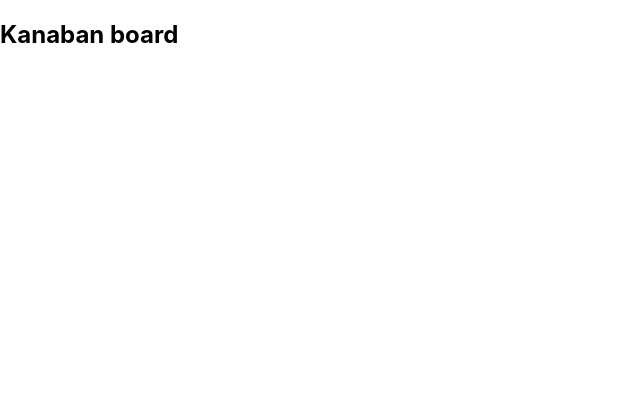
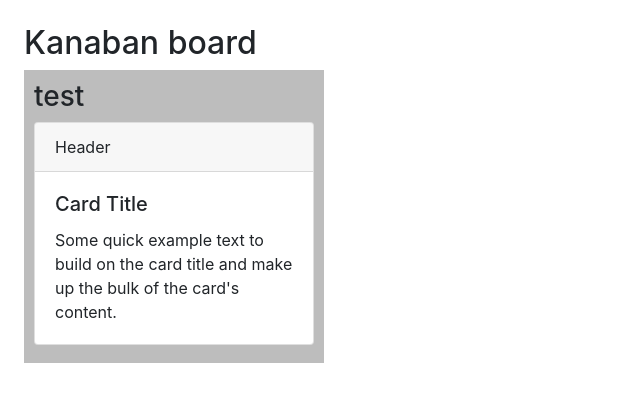
Before and after one commit to RiyaNegi/Kanban, a React (Create React App) app: page / in a window 1280 px wide. Shown: the top 402 px of the page, without its empty margins (0-640 px from the left). Built offline with nearby package versions, Linux system fonts and the light colour scheme.

Commit message:
Setup file structure

```diff
--- a/package.json
+++ b/package.json
@@ -6,7 +6,9 @@
     "@testing-library/jest-dom": "^5.11.4",
     "@testing-library/react": "^11.1.0",
     "@testing-library/user-event": "^12.1.10",
+    "bootstrap": "^4.5.3",
     "react": "^17.0.1",
+    "react-bootstrap": "^1.4.0",
     "react-dom": "^17.0.1",
     "react-redux": "^7.2.2",
     "react-scripts": "4.0.1",
--- a/public/index.html
+++ b/public/index.html
@@ -1,14 +1,15 @@
 <!DOCTYPE html>
 <html lang="en">
+
 <head>
   <meta charset="utf-8" />
   <link rel="icon" href="%PUBLIC_URL%/favicon.ico" />
+  <link rel="stylesheet" href="https://maxcdn.bootstrapcdn.com/bootstrap/4.5.0/css/bootstrap.min.css"
+    integrity="sha384-9aIt2nRpC12Uk9gS9baDl411NQApFmC26EwAOH8WgZl5MYYxFfc+NcPb1dKGj7Sk" crossorigin="anonymous" />
+
   <meta name="viewport" content="width=device-width, initial-scale=1" />
   <meta name="theme-color" content="#000000" />
-    <meta
-      name="description"
-      content="Web site created using create-react-app"
-    />
+  <meta name="description" content="Web site created using create-react-app" />
   <link rel="apple-touch-icon" href="%PUBLIC_URL%/logo192.png" />
   <!--
       manifest.json provides metadata used when your web app is installed on a
@@ -26,6 +27,7 @@
     -->
   <title>React App</title>
 </head>
+
 <body>
   <noscript>You need to enable JavaScript to run this app.</noscript>
   <div id="root"></div>
@@ -40,4 +42,5 @@
       To create a production bundle, use `npm run build` or `yarn build`.
     -->
 </body>
+
 </html>
--- a/src/App.css
+++ b/src/components/App.css
@@ -1,4 +1,4 @@
-.App {
+/* .App {
   text-align: center;
 }
 
@@ -35,4 +35,11 @@
   to {
     transform: rotate(360deg);
   }
+} */
+
+.list-container{
+  background-color: rgb(189, 189, 189);
+  border-radius: 3;
+  width: 300px;
+  padding: 10px;
 }
--- a/src/components/App.js
+++ b/src/components/App.js
@@ -1,11 +1,15 @@
-import React from 'react'
+import React, { PureComponent } from 'react'
+import List from "./List"
 
-function App() {
-  return (
-    <div className="App">
-      <h2>Kanaban board</h2>
-    </div>
-  );
+class App extends PureComponent {
+  render() {
+    return (
+      <div className="App m-4">
+        <h2>Kanaban board</h2>
+        <List title="test" />
+      </div>
+    );
+  }
 }
 
 export default App;
--- /dev/null
+++ b/src/components/List.js
@@ -0,0 +1,14 @@
+import React from "react";
+import "./App.css"
+import ListCard from "./ListCard"
+
+const List = ({ title }) => {
+    return (
+        <div className="list-container">
+            <h3>{title}</h3>
+            <ListCard />
+        </div>
+    )
+}
+
+export default List;
--- /dev/null
+++ b/src/components/ListCard.js
@@ -0,0 +1,27 @@
+import React from "react"
+import { Card } from "react-bootstrap"
+
+const ListCard = () => {
+    return (
+        <div>
+            <Card
+                // bg={Light.toLowerCase()}
+                // key={1}
+                // text={Light.toLowerCase() === 'light' ? 'dark' : 'white'}
+                // style={{ width: '18rem' }}
+                className="mb-2"
+            >
+                <Card.Header>Header</Card.Header>
+                <Card.Body>
+                    <Card.Title> Card Title </Card.Title>
+                    <Card.Text>
+                        Some quick example text to build on the card title and make up the bulk
+                        of the card's content.
+      </Card.Text>
+                </Card.Body>
+            </Card>
+        </div>
+    )
+}
+
+export default ListCard
--- a/src/index.css
+++ /dev/null
@@ -1,13 +0,0 @@
-body {
-  margin: 0;
-  font-family: -apple-system, BlinkMacSystemFont, 'Segoe UI', 'Roboto', 'Oxygen',
-    'Ubuntu', 'Cantarell', 'Fira Sans', 'Droid Sans', 'Helvetica Neue',
-    sans-serif;
-  -webkit-font-smoothing: antialiased;
-  -moz-osx-font-smoothing: grayscale;
-}
-
-code {
-  font-family: source-code-pro, Menlo, Monaco, Consolas, 'Courier New',
-    monospace;
-}
--- a/src/index.js
+++ b/src/index.js
@@ -1,11 +1,14 @@
 import React from 'react';
 import ReactDOM from 'react-dom';
-import './index.css';
 import App from './components/App';
+import { Provider } from "react-redux"
+import store from "./store/index"
 
 ReactDOM.render(
-  <React.StrictMode>
-    <App />
-  </React.StrictMode>,
+  <Provider store={store}>
+    <React.StrictMode>
+      <App />
+    </React.StrictMode>
+  </Provider>,
   document.getElementById('root')
 );
--- /dev/null
+++ b/src/reducers/index.js
@@ -0,0 +1,3 @@
+import { combineReducers } from "redux"
+
+export default combineReducers({});
--- /dev/null
+++ b/src/store/index.js
@@ -0,0 +1,6 @@
+import { createStore } from "redux";
+
+const reducer = () => { }
+const store = createStore(reducer)
+
+export default store;
```
Also changed, not shown: 2 other files (tests, documents, lock files or other folders). Lines whose indentation alone changed are shown as unchanged.
